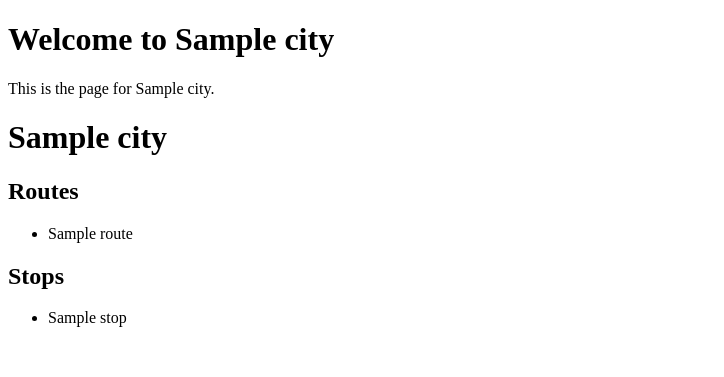
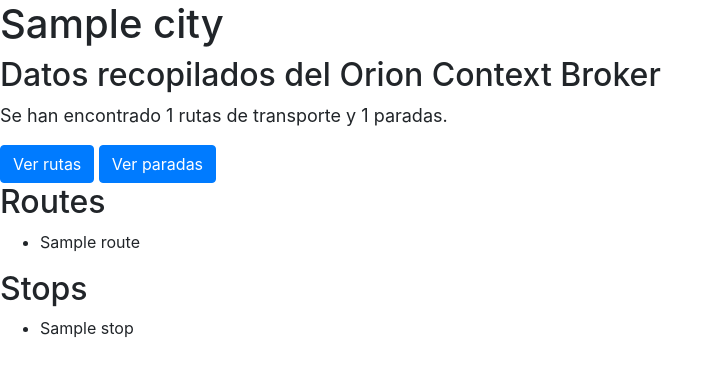
Before and after one commit to jaimegallegoo/TFG-Integration-of-SUMO-in-the-FIWARE-ecosystem, a Flask app: template web/templates/city.html in a window 1280 px wide. Shown: the top 377 px of the page, without its empty margins (0-724 px from the left). Run offline with Flask 2, Linux system fonts and the light colour scheme; the template is opened without the code that fills it: most values are stand-ins (such as "Sample title", 1, 10 or a date in 2020); some libraries are stand-ins or nearby versions.

Commit message:
Primeros pasos página de la ciudad

```diff
--- a/web/templates/city.html
+++ b/web/templates/city.html
@@ -3,13 +3,16 @@
 
 <head>
     <title>City</title>
+    <link rel="stylesheet" href="https://stackpath.bootstrapcdn.com/bootstrap/4.3.1/css/bootstrap.min.css">
 </head>
 
 <body>
-    <h1>Welcome to {{ city }}</h1>
-    <p>This is the page for {{ city }}.</p>
+    <h1>{{ city|capitalize }}</h1>
+    <h2>Datos recopilados del Orion Context Broker</h2>
+    <p style="font-size: large;">Se han encontrado {{ routes|length }} rutas de transporte y {{ stops|length }} paradas.</p>
 
-    <h1>{{ city }}</h1>
+    <a href="/routes" class="btn btn-primary">Ver rutas</a>
+    <a href="/stops" class="btn btn-primary">Ver paradas</a>
 
     <h2>Routes</h2>
     <ul>
```
